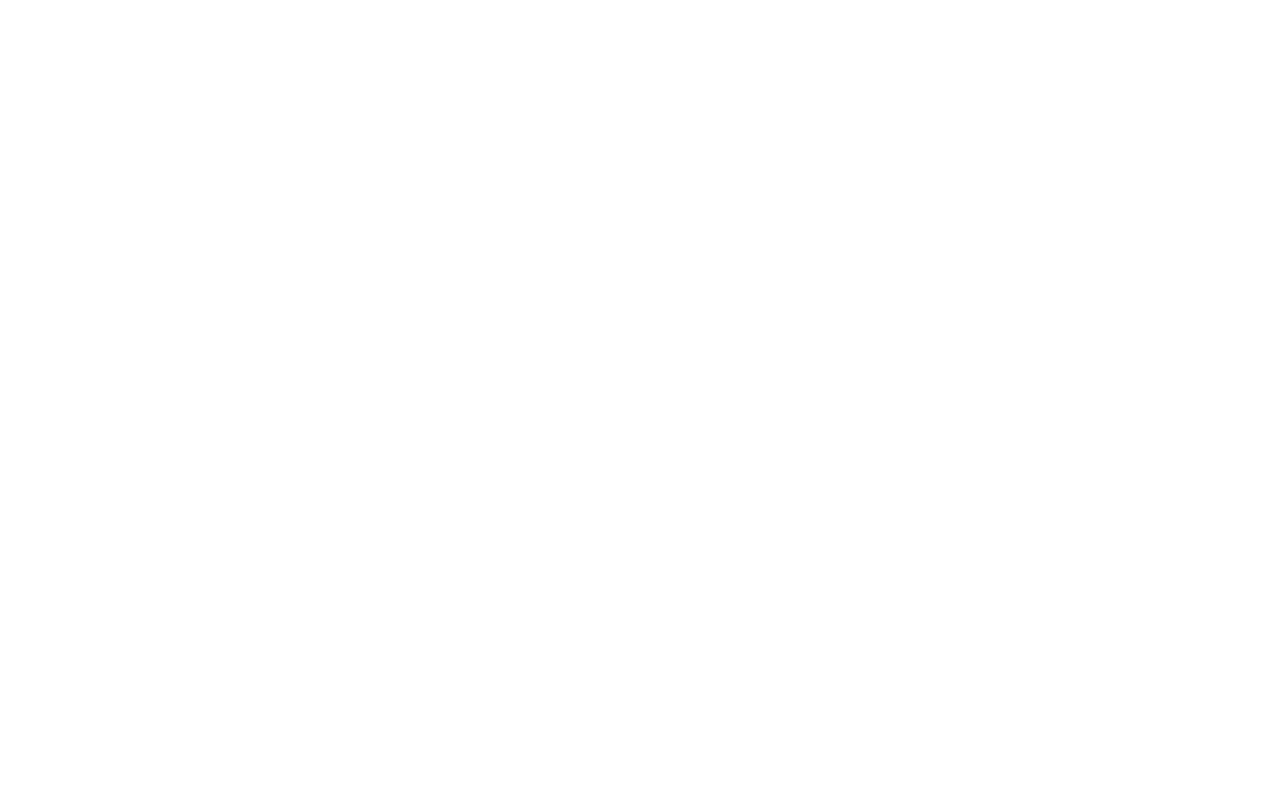
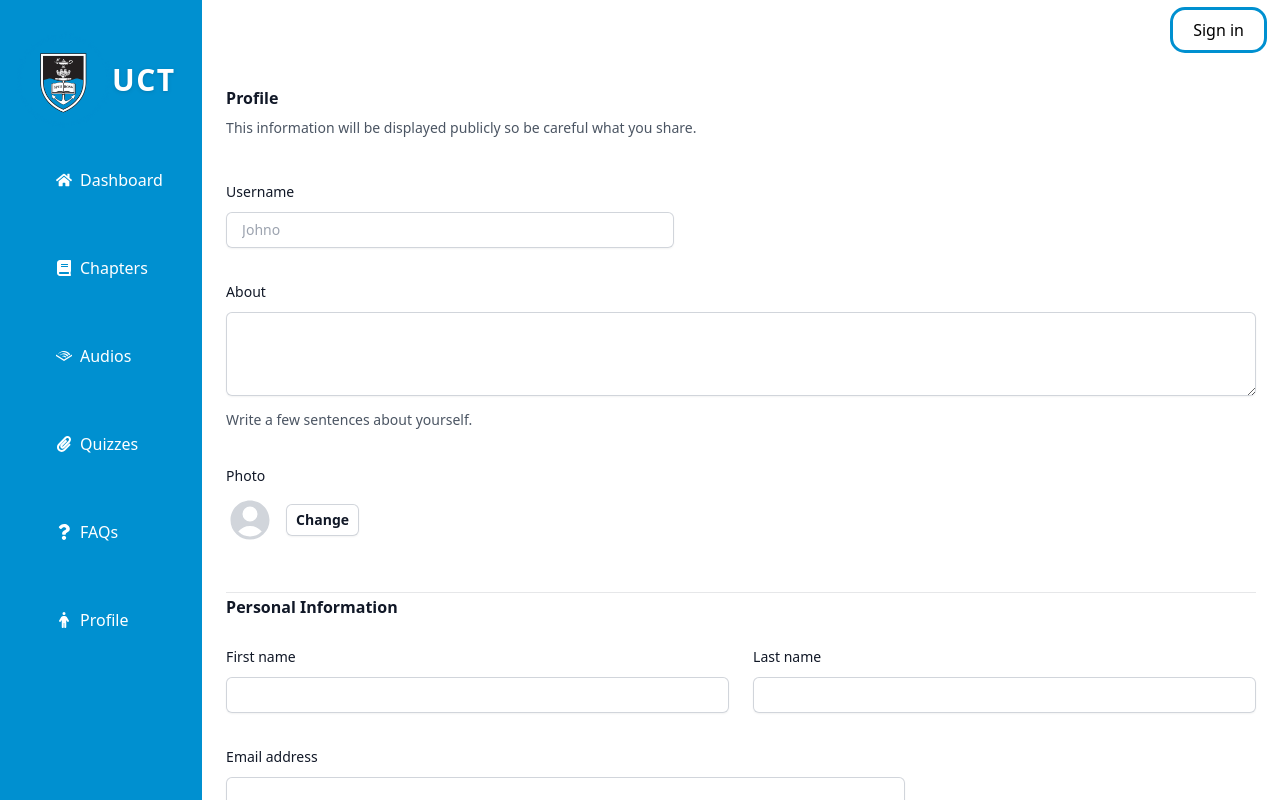
Before and after one commit to EthanAllies/ESG, a React (Vite) app in the folder client/: page /profile in a window 1280 px wide. Before the commit this address had no page. Built offline with nearby package versions, Linux system fonts and the light colour scheme.

Commit message:
profile page added

```diff
--- a/client/package.json
+++ b/client/package.json
@@ -13,6 +13,8 @@
     "@coreui/coreui": "^5.1.1",
     "@coreui/icons-react": "^2.3.0",
     "@coreui/react": "^5.3.0",
+    "@heroicons/react": "^2.1.5",
+    "@tailwindcss/forms": "^0.5.9",
     "axios": "^1.7.4",
     "react": "^18.3.1",
     "react-dom": "^18.3.1",
--- a/client/src/App.jsx
+++ b/client/src/App.jsx
@@ -5,6 +5,7 @@
 import AudioPage from "./pages/AudioPage"
 import QuizPage from "./pages/QuizPage"
 import FaqPage from "./pages/FaqPage"
+import ProfilePage from "./pages/ProfilePage"
 
 function App() {
 
@@ -17,6 +18,7 @@
     <Route path="audio" element={<AudioPage/>}/>
     <Route path="quiz" element={<QuizPage/>}/>
     <Route path="faqs" element={<FaqPage/>}/>
+    <Route path="profile" element={<ProfilePage/>}/>
   </Route>
 </Routes>
   )
--- a/client/src/components/AppSidebar.jsx
+++ b/client/src/components/AppSidebar.jsx
@@ -1,4 +1,5 @@
-import { FaBook, FaAudible, FaAudioDescription, FaRegFileAudio, FaHome, FaPaperclip, FaQuestion } from 'react-icons/fa'
+import { FaBook, FaAudible, FaAudioDescription, FaRegFileAudio, FaHome, FaPaperclip, FaQuestion} from 'react-icons/fa'
+import { FaPerson } from "react-icons/fa6";
 import { Link } from 'react-router-dom'
 export default function SideBar() {
 
@@ -32,6 +33,10 @@
           <FaQuestion color='white' />
           <Link to="/faqs" className="text-white">FAQs</Link>
         </div>
+        <div className="flex flex-row items-center space-x-2 py-2">
+          <FaPerson color='white' />
+          <Link to="/profile" className="text-white">Profile</Link>
+        </div>
       </div>
 
     </div>
--- a/client/src/index.css
+++ b/client/src/index.css
@@ -4,6 +4,6 @@
 
 @layer components {
     .btn-signup {
-      @apply bg-white outline outline-regal-blue px-5 py-2 text-base   hover:bg-slate-950 hover:text-white rounded-xl
+      @apply bg-white outline outline-regal-blue px-5 py-2 text-base   hover:bg-regal-blue hover:text-white rounded-xl
     }
   }
--- /dev/null
+++ b/client/src/pages/ProfilePage.jsx
@@ -0,0 +1,131 @@
+import { PhotoIcon, UserCircleIcon } from '@heroicons/react/24/solid'
+
+export default function Prof() {
+  return (
+    <form>
+      <div className="space-y-13  p-6">
+        <div className="border-b border-gray-900/10 pb-12">
+          <h2 className="text-base font-semibold leading-7 text-gray-900">Profile</h2>
+          <p className="mt-1 text-sm leading-6 text-gray-600">
+            This information will be displayed publicly so be careful what you share.
+          </p>
+
+          <div className="mt-10 grid grid-cols-1 gap-x-6 gap-y-8 sm:grid-cols-6">
+            <div className="sm:col-span-4">
+              <label htmlFor="username" className="block text-sm font-medium leading-6 text-gray-900">
+                Username
+              </label>
+              <div className="mt-2">
+                <div className="flex rounded-md shadow-sm ring-1 ring-inset ring-gray-300 focus-within:ring-2 focus-within:ring-inset focus-within:ring-indigo-600 sm:max-w-md">
+                  <span className="flex select-none items-center pl-3 text-gray-500 sm:text-sm"></span>
+                  <input
+                    id="username"
+                    name="username"
+                    type="text"
+                    placeholder="Johno"
+                    autoComplete="username"
+                    className="block flex-1 border-0 bg-transparent py-1.5 pl-1 text-gray-900 placeholder:text-gray-400 focus:ring-0 sm:text-sm sm:leading-6"
+                  />
+                </div>
+              </div>
+            </div>
+
+            <div className="col-span-full">
+              <label htmlFor="about" className="block text-sm font-medium leading-6 text-gray-900">
+                About
+              </label>
+              <div className="mt-2">
+                <textarea
+                  id="about"
+                  name="about"
+                  rows={3}
+                  className="block w-full rounded-md border-0 py-1.5 text-gray-900 shadow-sm ring-1 ring-inset ring-gray-300 placeholder:text-gray-400 focus:ring-2 focus:ring-inset focus:ring-indigo-600 sm:text-sm sm:leading-6"
+                  defaultValue={''}
+                />
+              </div>
+              <p className="mt-3 text-sm leading-6 text-gray-600">Write a few sentences about yourself.</p>
+            </div>
+
+            <div className="col-span-full">
+              <label htmlFor="photo" className="block text-sm font-medium leading-6 text-gray-900">
+                Photo
+              </label>
+              <div className="mt-2 flex items-center gap-x-3">
+                <UserCircleIcon aria-hidden="true" className="h-12 w-12 text-gray-300" />
+                <button
+                  type="button"
+                  className="rounded-md bg-white px-2.5 py-1.5 text-sm font-semibold text-gray-900 shadow-sm ring-1 ring-inset ring-gray-300 hover:bg-gray-50"
+                >
+                  Change
+                </button>
+              </div>
+            </div>
+          </div>
+        </div>
+
+        <div className="border-b border-gray-900/10 pb-12">
+          <h2 className="text-base font-semibold leading-7 text-gray-900">Personal Information</h2>
+
+          <div className="mt-6 grid grid-cols-1 gap-x-6 gap-y-8 sm:grid-cols-6">
+            <div className="sm:col-span-3">
+              <label htmlFor="first-name" className="block text-sm font-medium leading-6 text-gray-900">
+                First name
+              </label>
+              <div className="mt-2">
+                <input
+                  id="first-name"
+                  name="first-name"
+                  type="text"
+                  autoComplete="given-name"
+                  className="block w-full rounded-md border-0 py-1.5 text-gray-900 shadow-sm ring-1 ring-inset ring-gray-300 placeholder:text-gray-400 focus:ring-2 focus:ring-inset focus:ring-indigo-600 sm:text-sm sm:leading-6"
+                />
+              </div>
+            </div>
+
+            <div className="sm:col-span-3">
+              <label htmlFor="last-name" className="block text-sm font-medium leading-6 text-gray-900">
+                Last name
+              </label>
+              <div className="mt-2">
+                <input
+                  id="last-name"
+                  name="last-name"
+                  type="text"
+                  autoComplete="family-name"
+                  className="block w-full rounded-md border-0 py-1.5 text-gray-900 shadow-sm ring-1 ring-inset ring-gray-300 placeholder:text-gray-400 focus:ring-2 focus:ring-inset focus:ring-indigo-600 sm:text-sm sm:leading-6"
+                />
+              </div>
+            </div>
+
+            <div className="sm:col-span-4">
+              <label htmlFor="email" className="block text-sm font-medium leading-6 text-gray-900">
+                Email address
+              </label>
+              <div className="mt-2">
+                <input
+                  id="email"
+                  name="email"
+                  type="email"
+                  autoComplete="email"
+                  className="block w-full rounded-md border-0 py-1.5 text-gray-900 shadow-sm ring-1 ring-inset ring-gray-300 placeholder:text-gray-400 focus:ring-2 focus:ring-inset focus:ring-indigo-600 sm:text-sm sm:leading-6"
+                />
+              </div>
+            </div>
+          </div>
+        </div>
+      </div>
+
+      <div className="mt-2 flex items-center justify-end gap-x-6 mr-5">
+        <button type="button" className="text-sm font-semibold leading-6 text-gray-900">
+          Cancel
+        </button>
+        <button
+          type="submit"
+          className="rounded-md bg-regal-blue px-3 py-2 text-sm font-semibold text-white shadow-sm hover:bg-emerald-400 focus-visible:outline focus-visible:outline-2 focus-visible:outline-offset-2 focus-visible:outline-indigo-600"
+        >
+          Save
+        </button>
+      </div>
+    </form>
+  )
+}
--- a/client/src/pages/QuizPage.jsx
+++ b/client/src/pages/QuizPage.jsx
@@ -21,7 +21,7 @@
     <div className="quiz-page">
       <h1>Quizzes</h1>
       <div className="quiz-list">
-        {quizzes.map((quiz, index) => (
+        {quizzes.map ((quiz, index) => (
           <QuizCard
             key={index}
             title={quiz.title}
--- a/client/tailwind.config.js
+++ b/client/tailwind.config.js
@@ -11,5 +11,7 @@
       },
     },
   },
-  plugins: [],
+  plugins: [
+    require('@tailwindcss/forms'),
+  ]
 }
```
Also changed, not shown: 2 other files (tests, documents, lock files or other folders).
